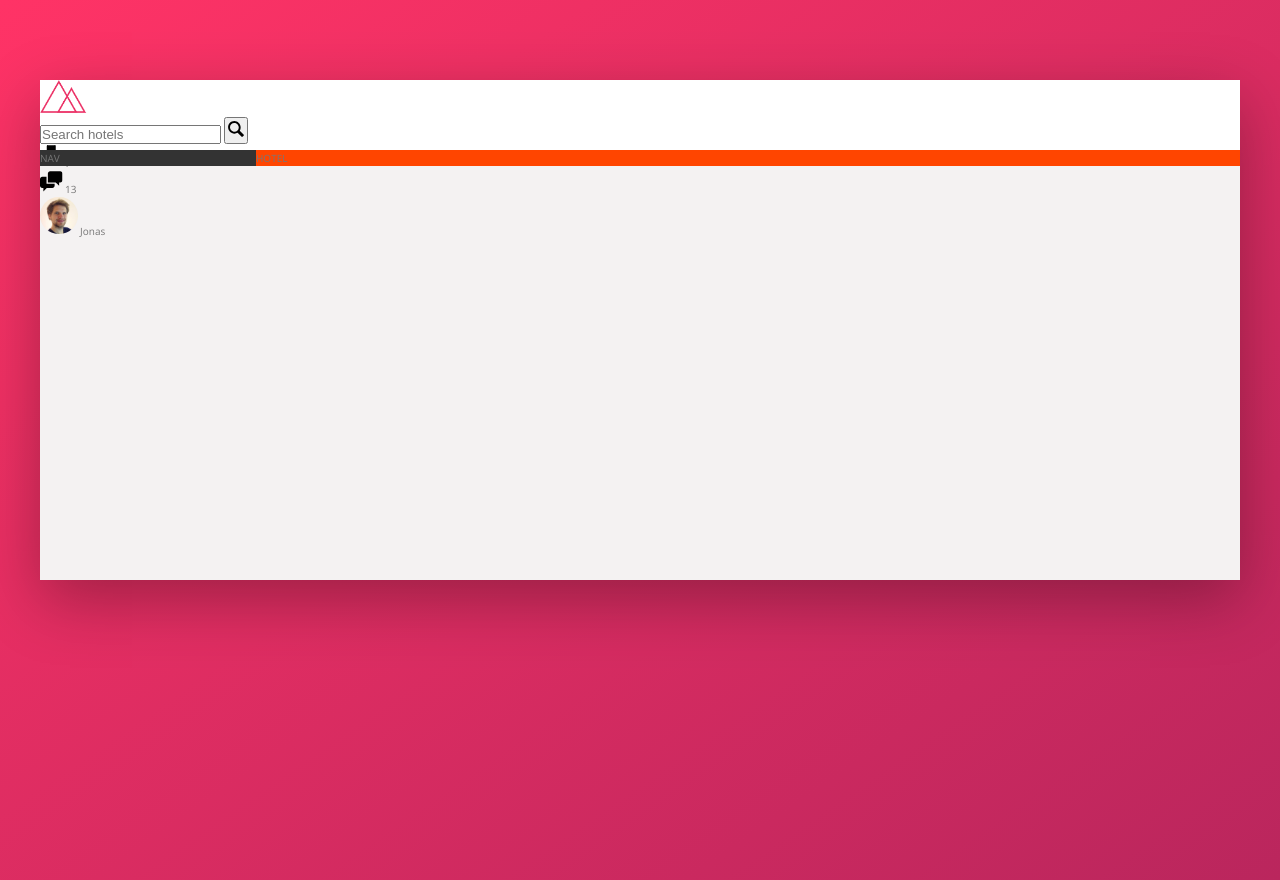
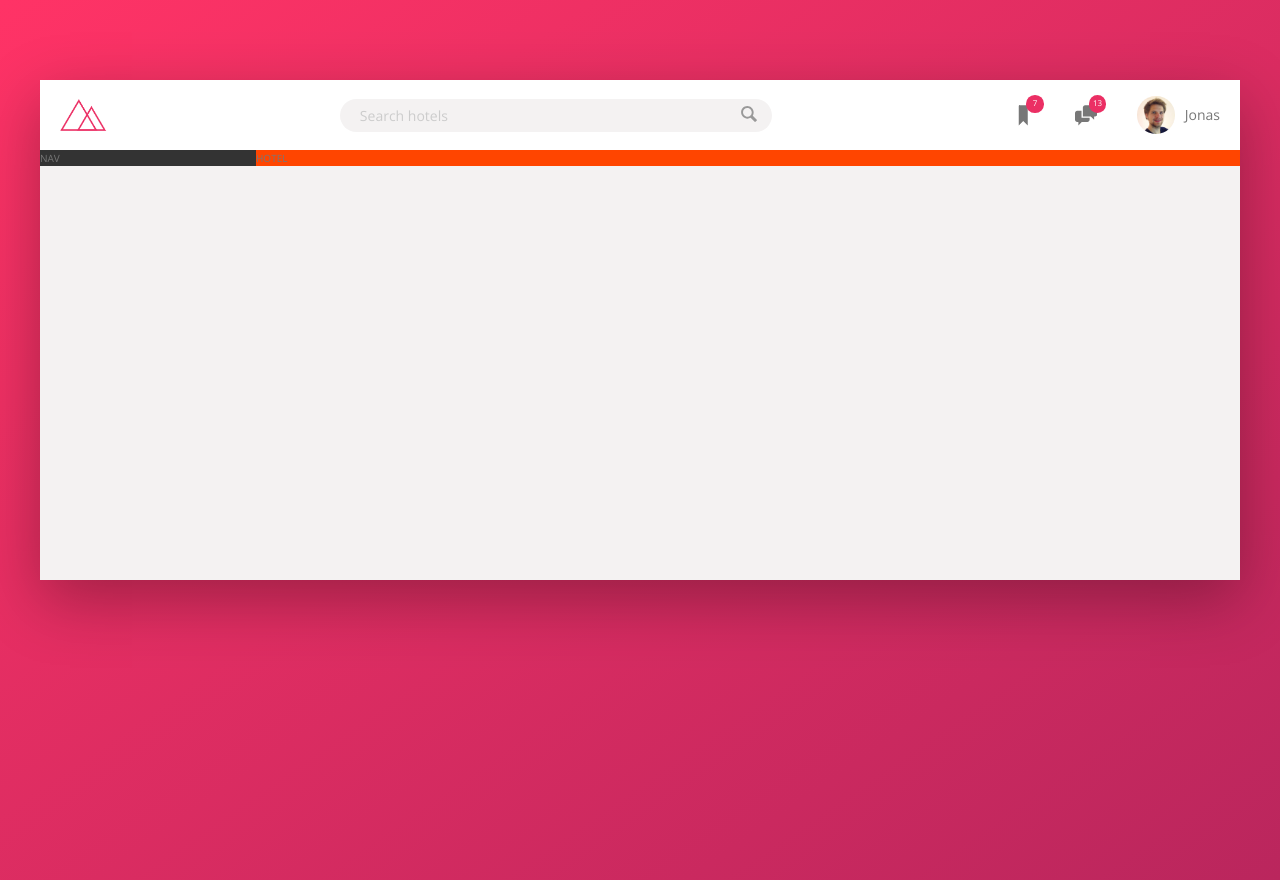
Before and after one commit to boston-terrier-kirin/jonas-css-advanced, a website: page trillo/index.html in a window 1280 px wide. Drawn offline with nearby package versions, Linux system fonts and the light colour scheme.

Commit message:
trillo/77

```diff
--- a/trillo/sass/_components.scss
+++ b/trillo/sass/_components.scss
@@ -1,44 +1,136 @@
 // LOGO
 .logo {
   height: 3.25rem;
+  margin-left: 2rem;
 }
 
 // SEARCH BOX
 .search {
+  // grow/shrink/basis
+  flex: 0 0 40%;
+
+  // inputと虫眼鏡のflex
+  display: flex;
+  justify-content: center;
+  align-items: center;
+
   &__input {
+    font-family: inherit;
+    font-size: inherit;
+    color: inherit;
+    background-color: var(--color-grey-light-2);
+    border: none;
+    padding: 0.7rem 2rem;
+    border-radius: 100px;
+    width: 90%;
+
+    // focusのtransition
+    transition: all 0.2s;
+
+    // 虫眼鏡が入るように、-3.5rem
+    margin-right: -3.25rem;
+
+    &:focus {
+      // focusしたら背景を暗くして100%にする
+      outline: none;
+      width: 100%;
+      background-color: var(--color-grey-light-3);
+    }
+
+    &::placeholder {
+      font-weight: 100;
+      // placeholderの色を薄くする
+      color: var(--color-grey-light-4);
+    }
+  }
+
+  &__input:focus + &__button {
+    // inputにfocusしたら、buttonの色も暗くする
+    background-color: var(--color-grey-light-3);
   }
 
   &__button {
+    border: none;
+    background-color: var(--color-grey-light-2);
+
+    &:focus {
+      outline: none;
+    }
+
+    &:active {
+      // クリックしたら下に2px
+      transform: translateY(2px);
+    }
   }
 
   &__icon {
     height: 2rem;
     width: 2rem;
+    fill: var(--color-grey-dark-3);
   }
 }
 
 // USER NAV
 .user-nav {
+  // logo と search はcenterにしたいので、headerは align-item: center にしているが、navは上下に目一杯広げたいので、
+  // align-self: stretch にする。
+  align-self: stretch;
+
+  display: flex;
+  align-items: center;
+
+  // 直接の子供である、__icon-box と __user をselect
+  & > * {
+    padding: 0 2rem;
+    cursor: pointer;
+
+    // align-items: stretchで上下に目一杯広げてもOK
+    height: 100%;
+
+    // icon-box とuser の中のflex
+    // これがないと上寄せになってしまう。
+    display: flex;
+    align-items: center;
+  }
+
+  & > *:hover {
+    background-color: var(--color-grey-light-2);
+  }
+
   &__icon-box {
+    // 〇のnotificationをpositionするために、relative
+    position: relative;
   }
 
   &__icon {
     height: 2.25rem;
     width: 2.25rem;
+    fill: var(--color-grey-dark-2);
   }
 
   &__notification {
-  }
+    font-size: 0.8rem;
+    height: 1.75rem;
+    width: 1.75rem;
+    border-radius: 50%;
+    background-color: var(--color-primary);
+    color: #fff;
 
-  &__user {
+    // icon-boxからのabsolute
+    position: absolute;
+    top: 1.5rem;
+    right: 1.1rem;
+
+    // 〇の中のflex
+    display: flex;
+    justify-content: center;
+    align-items: center;
   }
 
   &__user-photo {
     height: 3.75rem;
     width: 3.75rem;
     border-radius: 50%;
-  }
-
-  &__user-name {
+    margin-right: 1rem;
   }
 }
--- a/trillo/sass/_layout.scss
+++ b/trillo/sass/_layout.scss
@@ -8,9 +8,17 @@
 }
 
 .header {
+  font-size: 1.4rem;
   height: 7rem;
   background-color: #fff;
   border-bottom: var(--color-grey-light-2);
+
+  // logo/search/nav のflex
+  // space-between で左右中央に配置
+  // header が高さ7remなので、align-items: center
+  display: flex;
+  justify-content: space-between;
+  align-items: center;
 }
 
 .content {
```
Also changed, not shown: trillo/index.html (+1 -0 lines), trillo/css/style.css.
